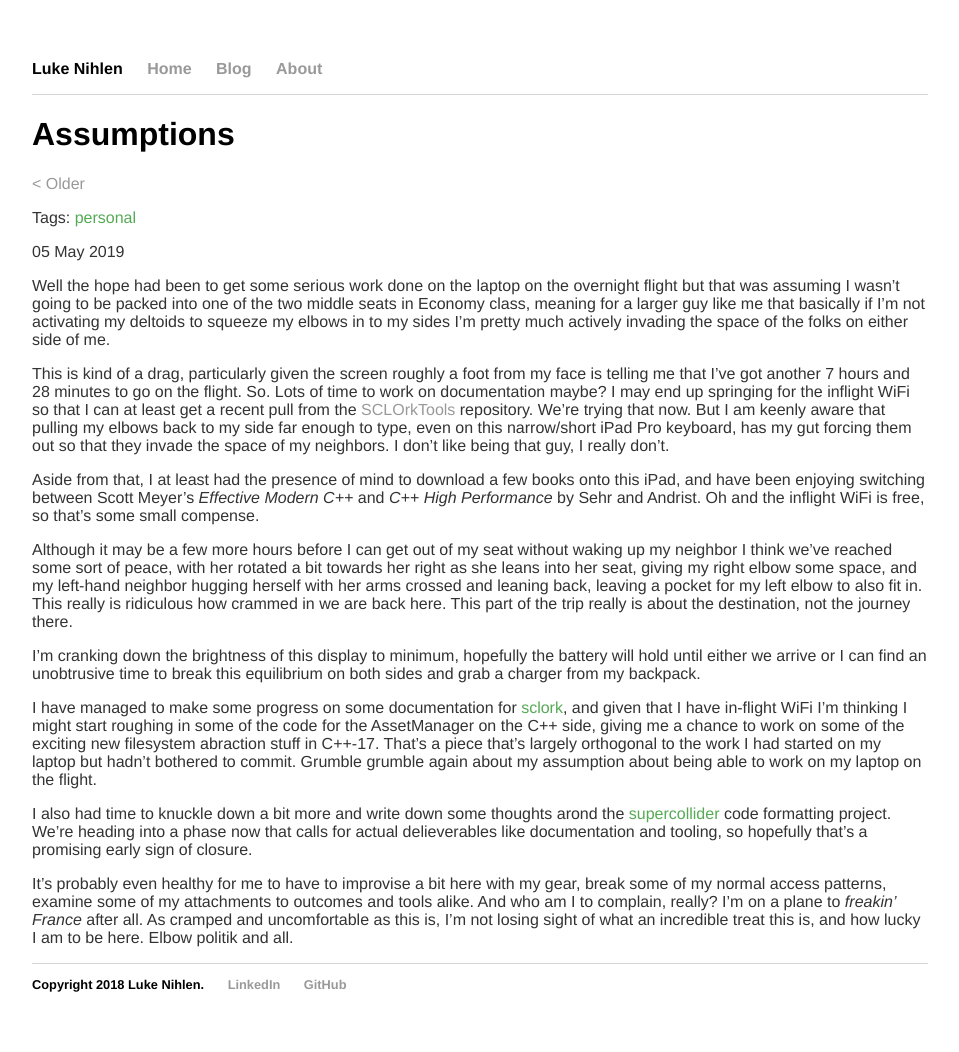
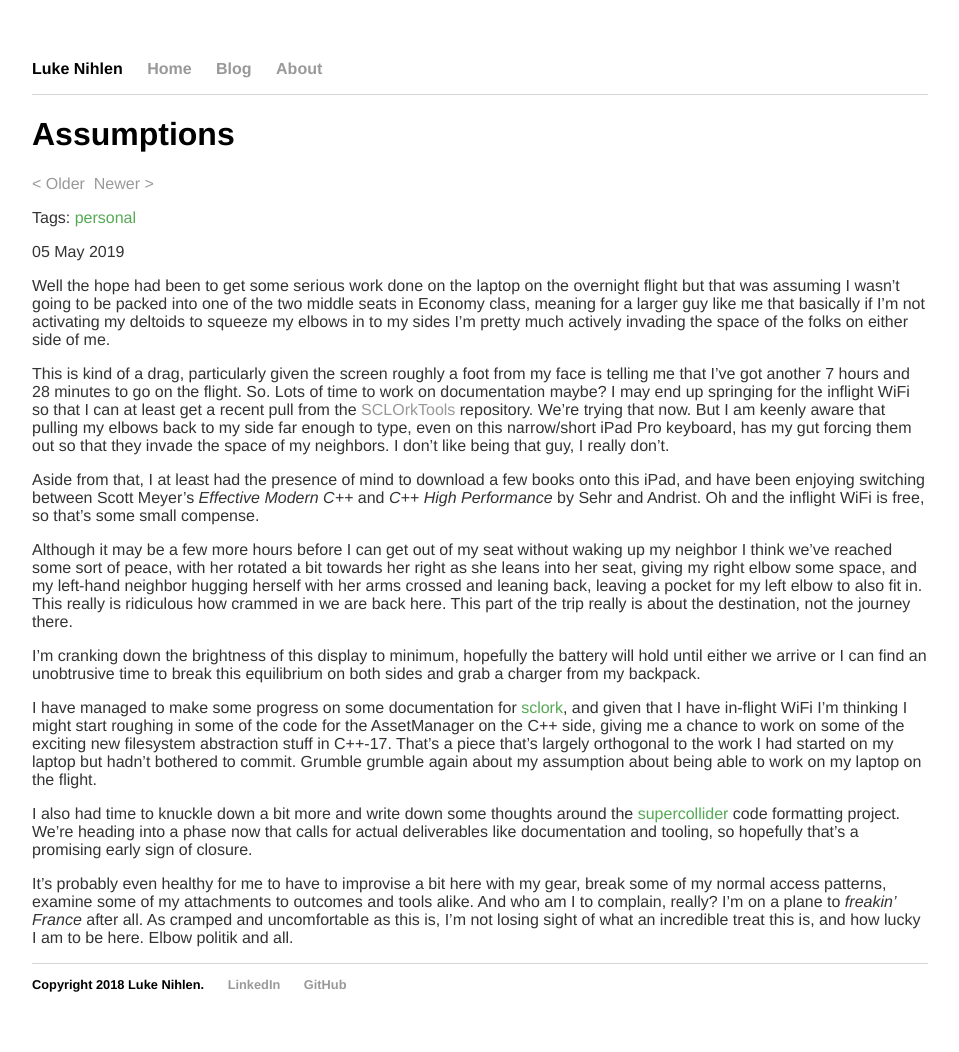
Before and after one commit to lnihlen/lnihlen.github.io, a Jekyll site: the page built from _posts/2019/05/2019-05-05-assumptions.md, in a window 1280 px wide. Shown: the whole page, without its empty margins (160-1119 px from the left). Built offline with Jekyll 4.4.1, drawn with Linux system fonts in a browser that asks for light colours.

Commit message:
post: toulouse

```diff
--- a/_posts/2019/05/2019-05-05-assumptions.md
+++ b/_posts/2019/05/2019-05-05-assumptions.md
@@ -33,14 +33,14 @@ backpack.
 
 I have managed to make some progress on some documentation for {% include tag_link.html tag="sclork" %},
 and given that I have in-flight WiFi I'm thinking I might start roughing in some of the code for the
-AssetManager on the C++ side, giving me a chance to work on some of the exciting new filesystem abraction
+AssetManager on the C++ side, giving me a chance to work on some of the exciting new filesystem abstraction
 stuff in C++-17. That's a piece that's largely orthogonal to the work I had started on my laptop but
 hadn't bothered to commit. Grumble grumble again about my assumption about being able to work on my laptop
 on the flight.
 
-I also had time to knuckle down a bit more and write down some thoughts arond the
+I also had time to knuckle down a bit more and write down some thoughts around the
 {% include tag_link.html tag="supercollider" %} code formatting project. We're heading into a phase now that
-calls for actual delieverables like documentation and tooling, so hopefully that's a promising early sign
+calls for actual deliverables like documentation and tooling, so hopefully that's a promising early sign
 of closure.
 
 It's probably even healthy for me to have to improvise a bit here with my gear, break some of my normal
```
Also changed, not shown: _posts/2019/05/2019-05-06-toulouse.md (added, +20 -0 lines).
